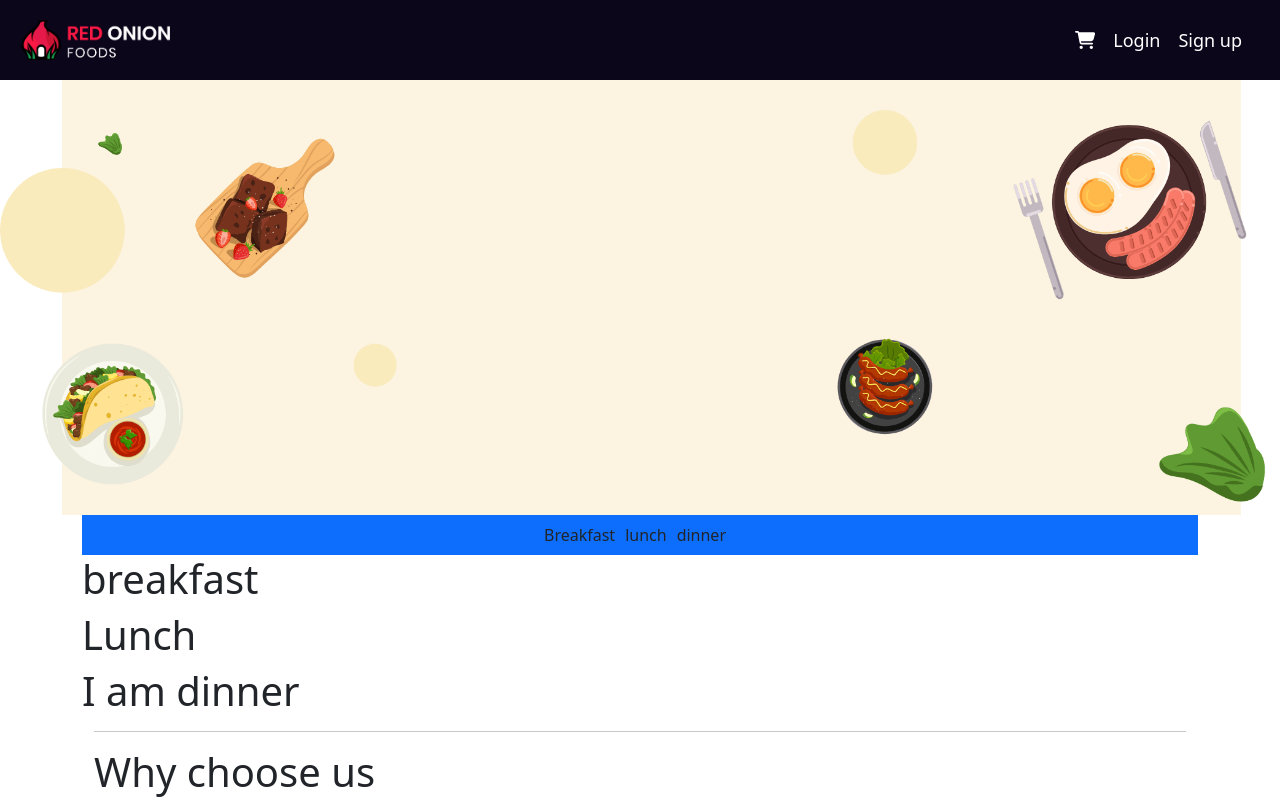
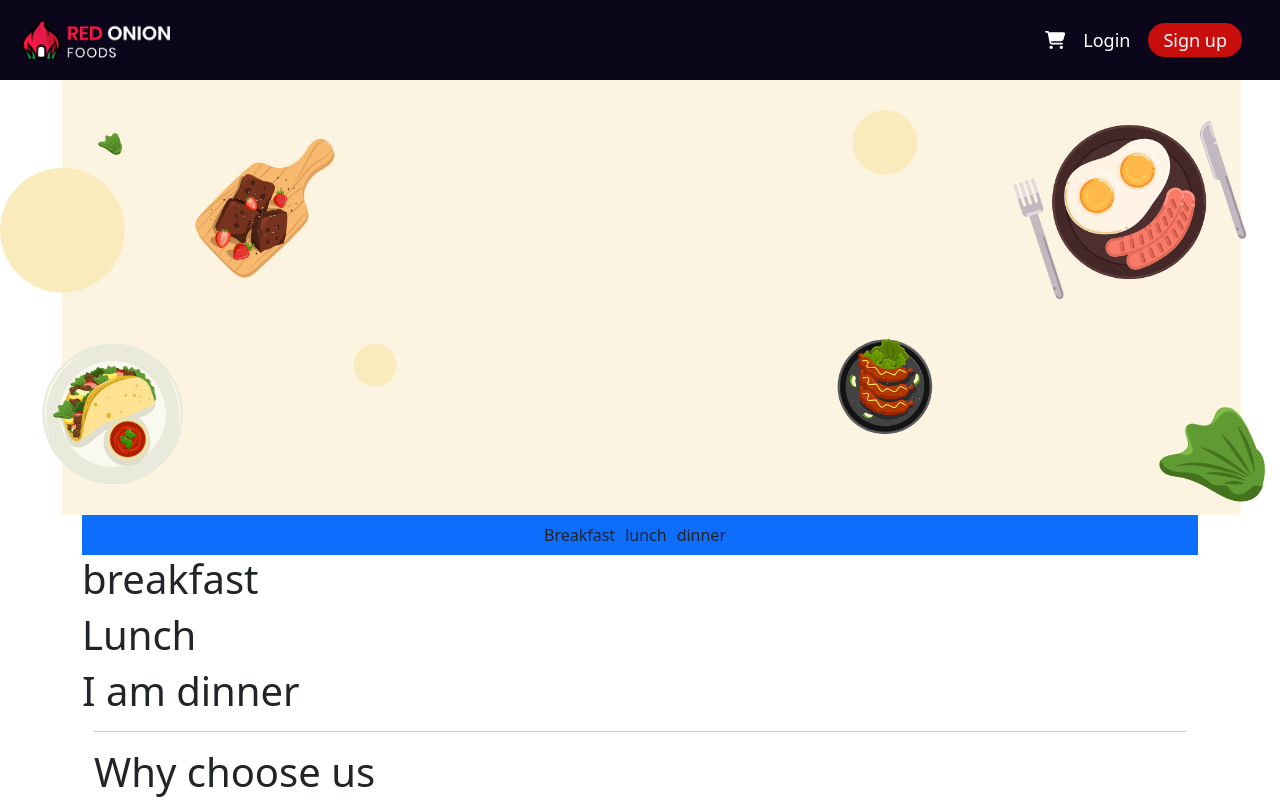
Before and after one commit to kabirbhai/red-onion, a React (Create React App) app: page / in a window 1280 px wide. Shown: the top 800 px of the page. Built offline with nearby package versions, Linux system fonts and the light colour scheme.

Commit message:
signup link style finished

```diff
--- a/src/Pages/Shared/Header/Header.css
+++ b/src/Pages/Shared/Header/Header.css
@@ -5,6 +5,14 @@ nav{
     justify-content: space-between;
     align-items: center;
     padding: 20px;
+}
+.signup-link{
+    background: rgb(200, 13, 13);
+    border-radius: 20px;
+    padding: 5px 15px;
+}
+.signup-link:hover{
+    background-color: red;
 }
 
 .logo img{
--- a/src/Pages/Shared/Header/Header.js
+++ b/src/Pages/Shared/Header/Header.js
@@ -21,7 +21,9 @@ const Header = () => {
             <FontAwesomeIcon icon={faShoppingCart}></FontAwesomeIcon>
           </Link>
           <Link to="/login">Login</Link>
-          <Link to="/signup">Sign up</Link>
+          <Link className="signup-link" to="/signup">
+            Sign up
+          </Link>
         </div>
       </nav>
     </div>
```
